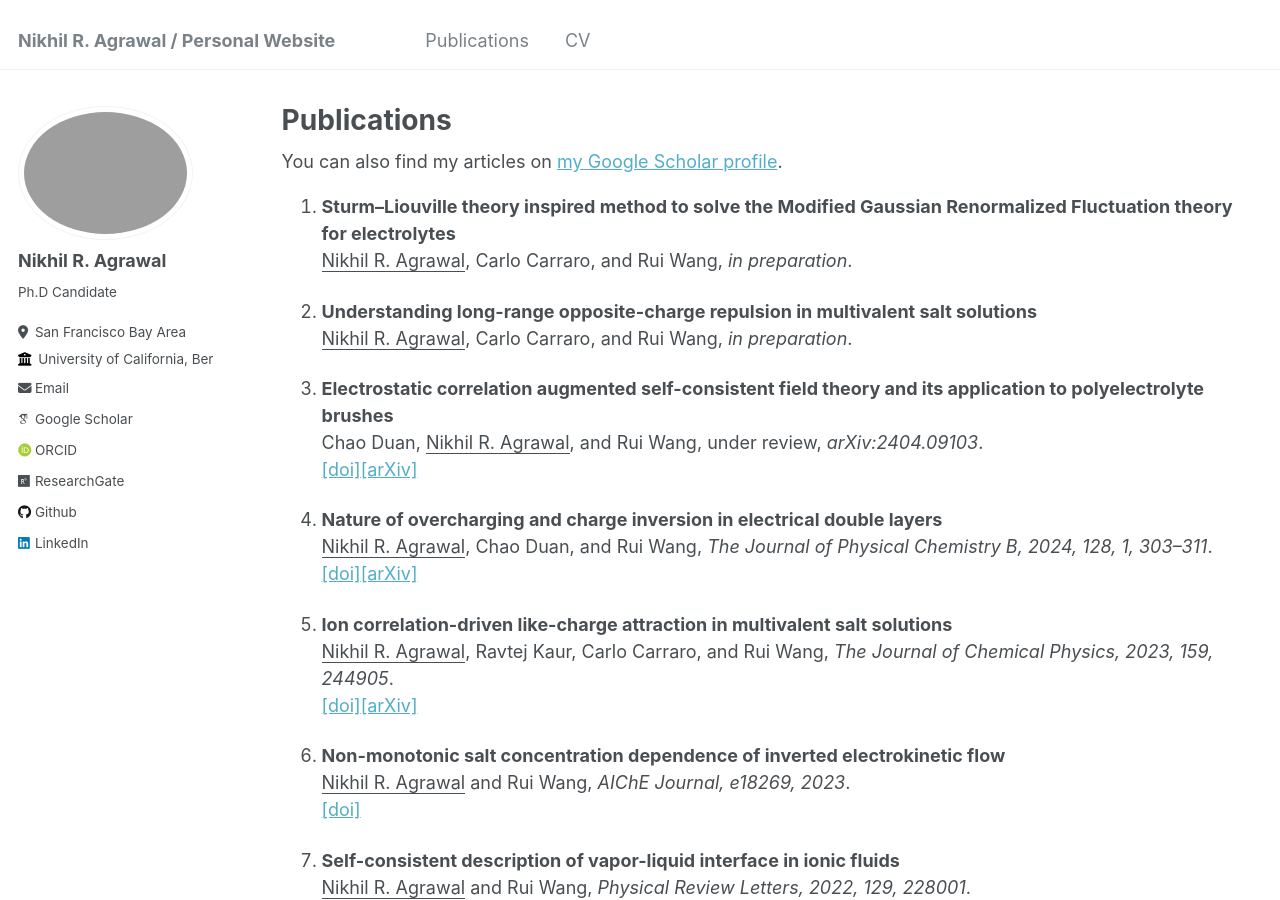
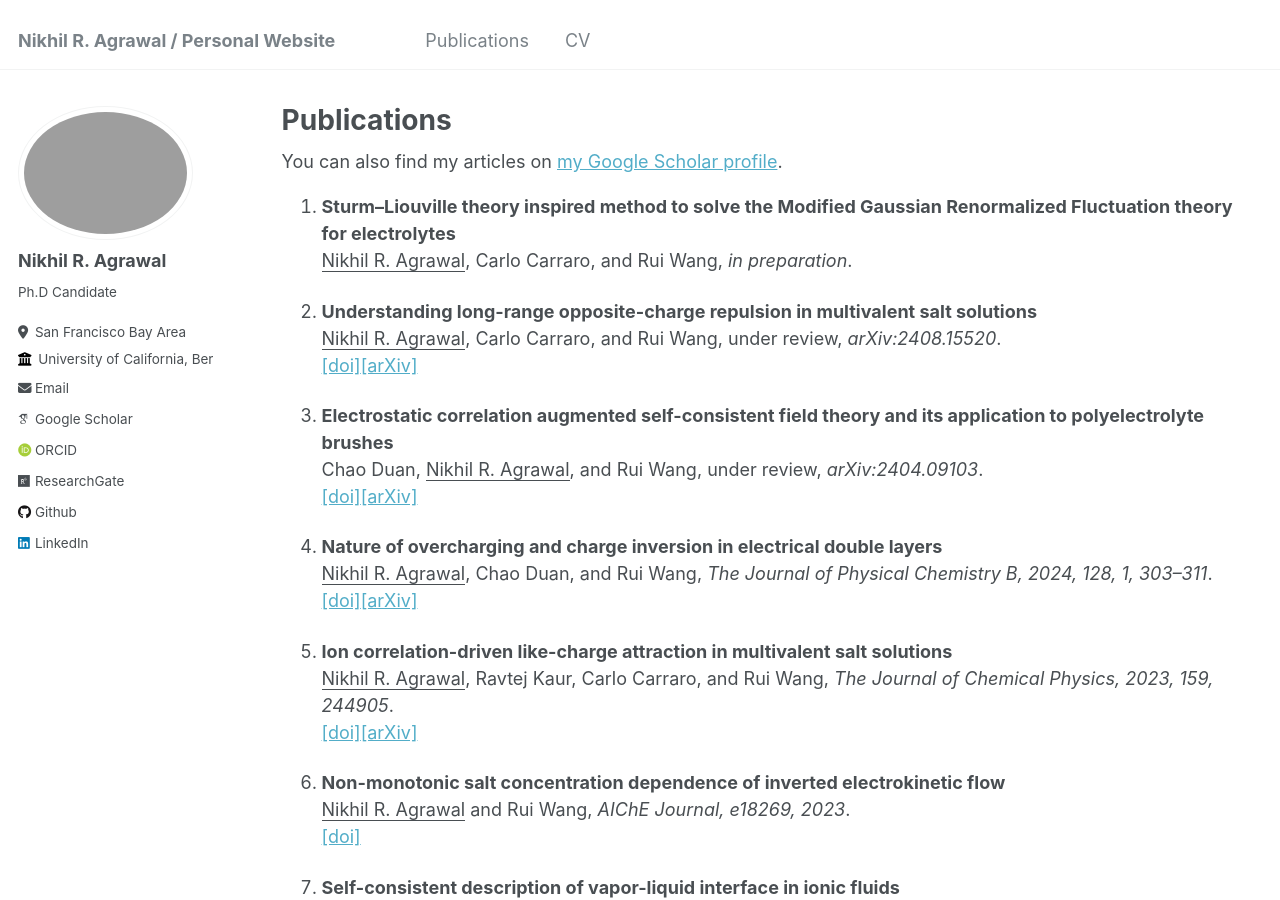
Before and after one commit to nikhil0165/nikhil0165.github.io, a Jekyll site: the page built from _pages/publications.md, in a window 1280 px wide and 900 px high. Built offline with Jekyll 4.4.1, drawn with Linux system fonts in a browser that asks for light colours; some web fonts are replaced.

Commit message:
Update publications.md
OCR update

```diff
--- a/_pages/publications.md
+++ b/_pages/publications.md
@@ -20,7 +20,8 @@ author_profile: true
    <u>Nikhil R. Agrawal</u>, Carlo Carraro, and Rui Wang, *in preparation*.<br>
 
 9. **Understanding long-range opposite-charge repulsion in multivalent salt solutions** <br>
-   <u>Nikhil R. Agrawal</u>, Carlo Carraro, and Rui Wang, *in preparation*.<br>
+   <u>Nikhil R. Agrawal</u>, Carlo Carraro, and Rui Wang, under review, *arXiv:2408.15520*.<br>
+   [[doi]](https://doi.org/10.48550/arXiv.2408.15520)[[arXiv]](https://doi.org/10.48550/arXiv.2408.15520)
 
 8. **Electrostatic correlation augmented self-consistent field theory and its application to polyelectrolyte brushes**<br>
    Chao Duan, <u>Nikhil R. Agrawal</u>, and Rui Wang, under review, *arXiv:2404.09103*.<br>
```
